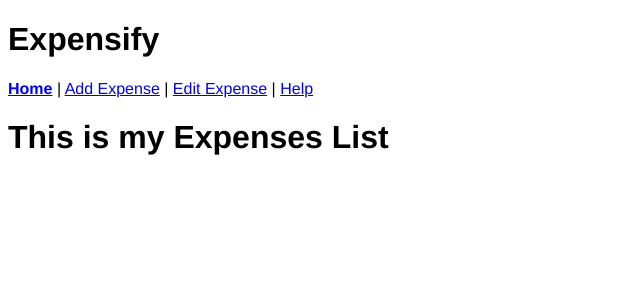
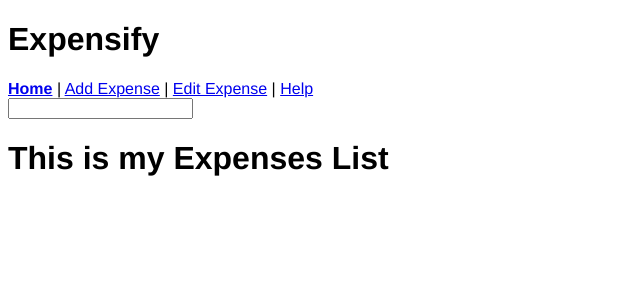
Before and after one commit to Maxondria/expensify-react-app, a React (Create React App) app: page / in a window 1280 px wide. Shown: the top 300 px of the page, without its empty margins (0-640 px from the left). Built offline with nearby package versions, Linux system fonts and the light colour scheme.

Commit message:
[task] create new ExpenseFilterComponent and test dispatch of actions in the same

```diff
--- a/src/components/ExpenseDashboardPage.js
+++ b/src/components/ExpenseDashboardPage.js
@@ -1,8 +1,10 @@
 import React from "react";
 import ExpenseList from "./ExpenseList";
+import ExpenseListFilters from "./ExpenseListFilters";
 
 const ExpenseDashboardPage = () => (
   <div>
+    <ExpenseListFilters />
     <ExpenseList />
   </div>
 );
--- /dev/null
+++ b/src/components/ExpenseListFilters.js
@@ -0,0 +1,26 @@
+import React from "react";
+import { connect } from "react-redux";
+import { setTextFilter } from "../redux/actions/filters";
+
+const ExpenseListFilters = props => (
+  <div>
+    <input
+      type="text"
+      value={props.filters.text}
+      onChange={e => props.setTextFilter(e.target.value)}
+    />
+  </div>
+);
+
+const mapStateToProps = ({ filters }) => ({
+  filters
+});
+
+const mapDispatchToProps = {
+  setTextFilter
+};
+
+export default connect(
+  mapStateToProps,
+  mapDispatchToProps
+)(ExpenseListFilters);
```
